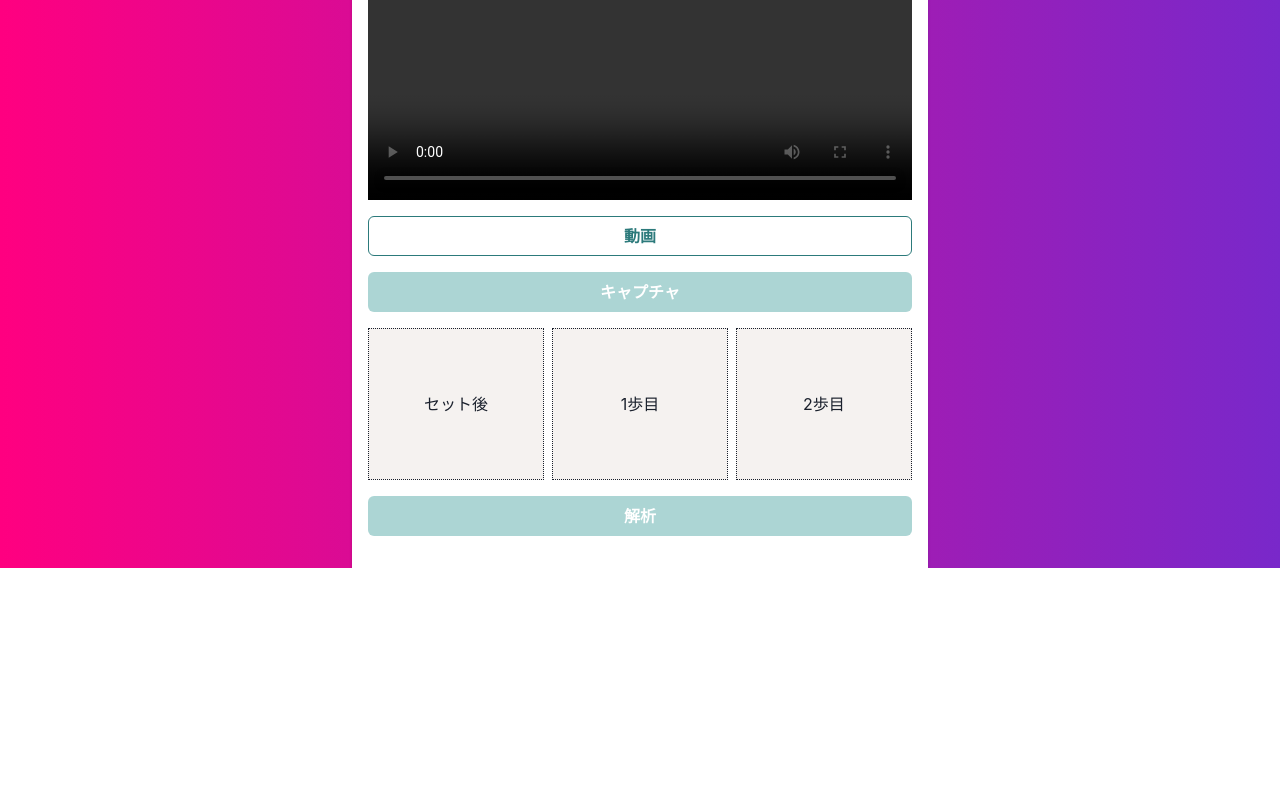
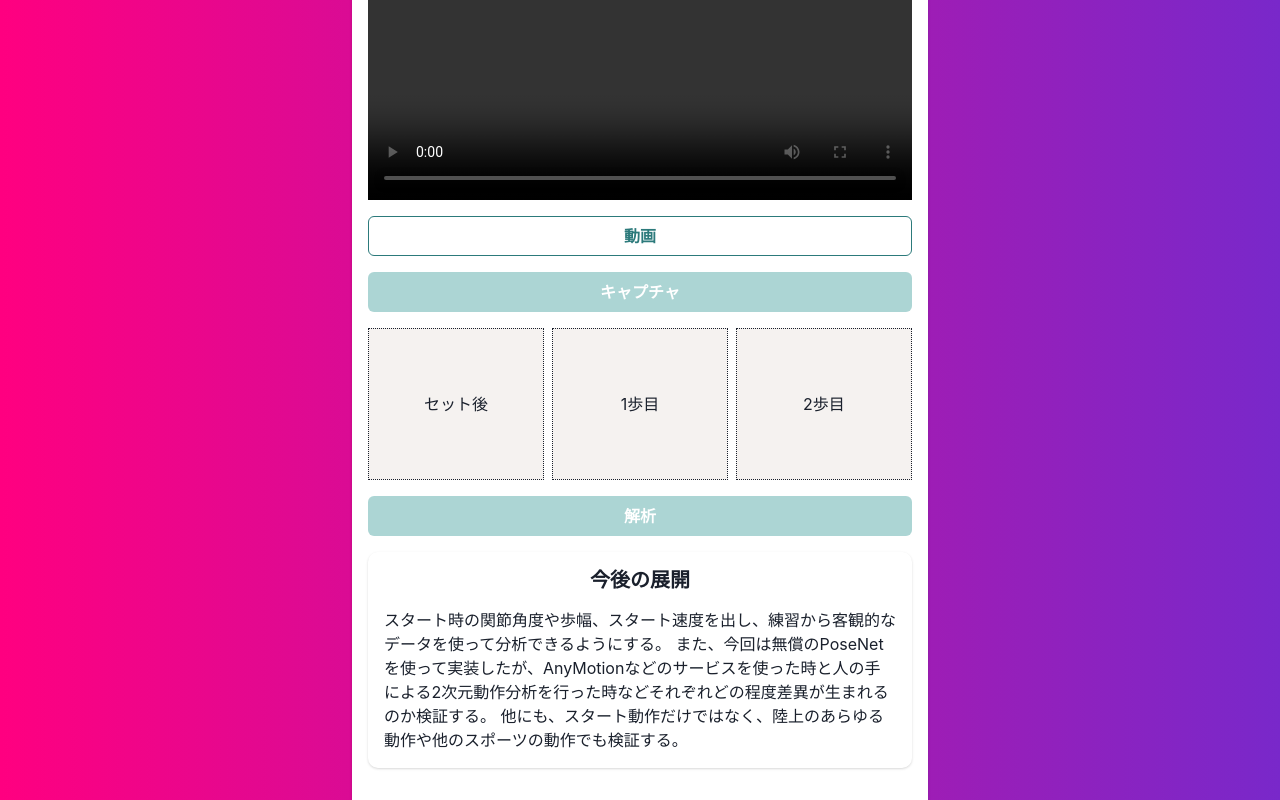
Before and after one commit to TakayukiTooyama/motion-analysis, a Next.js app: page / in a window 1280 px wide. Shown: the part 287-1087 px from the top of the page. Before the commit the page ends 855 px from the top, so only its background shows below. Built offline with nearby package versions, Linux system fonts and the light colour scheme.

Commit message:
今後の展開

```diff
--- a/src/components/templates/Analyze.tsx
+++ b/src/components/templates/Analyze.tsx
@@ -7,6 +7,7 @@ import {
   HStack,
   Stack,
   useDisclosure,
+  Text,
 } from '@chakra-ui/react'
 import styled from '@emotion/styled'
 import { drawKeypoints, drawSkeleton } from 'utils/utilities'
@@ -338,6 +339,16 @@ const Home: VFC = () => {
         selectedImage={selectedImage}
       />
       <Canvas ref={canvasImgRef} />
+      <Box shadow="base" borderRadius="10px" p={4}>
+        <Heading as="h2" size="md" mb={4} textAlign="center">
+          今後の展開
+        </Heading>
+        <Text>
+          スタート時の関節角度や歩幅、スタート速度を出し、練習から客観的なデータを使って分析できるようにする。
+          また、今回は無償のPoseNetを使って実装したが、AnyMotionなどのサービスを使った時と人の手による2次元動作分析を行った時などそれぞれどの程度差異が生まれるのか検証する。
+          他にも、スタート動作だけではなく、陸上のあらゆる動作や他のスポーツの動作でも検証する。
+        </Text>
+      </Box>
     </Stack>
   )
 }
```
